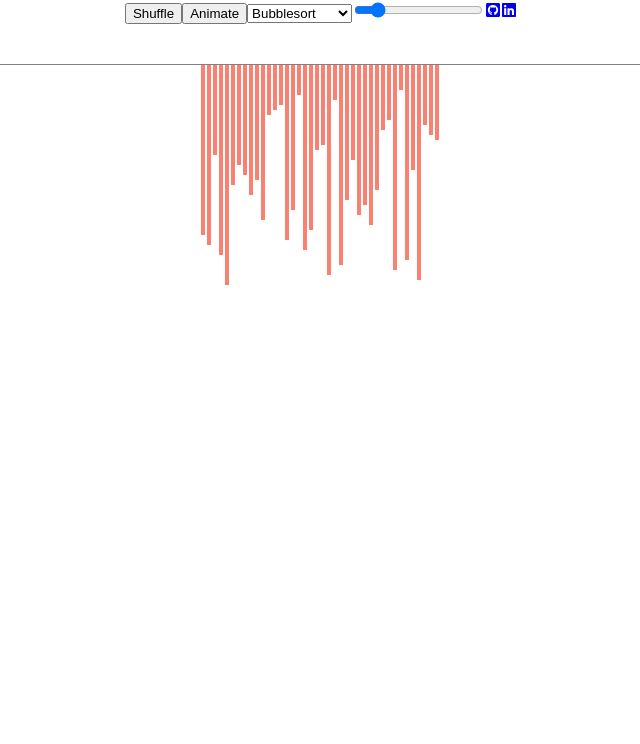
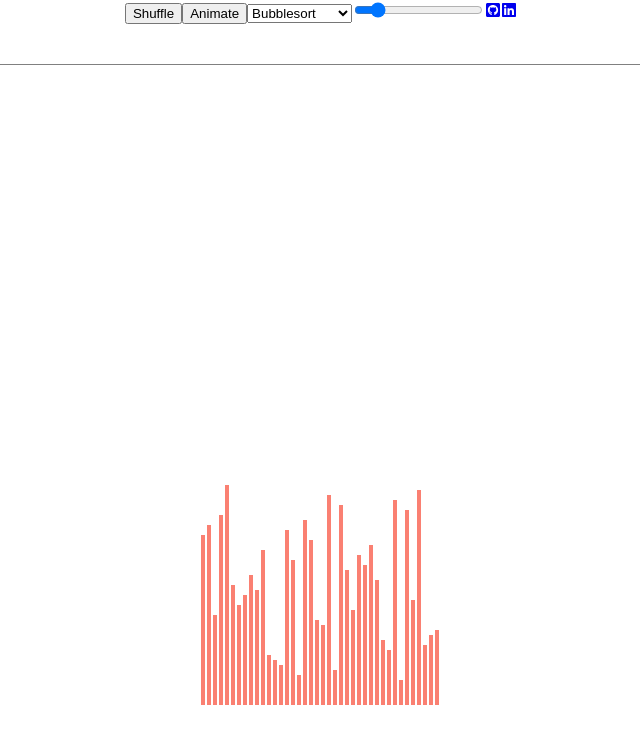
Before and after one commit to patricktrp/sorting-visualizer, a React (Create React App) app: page / in a window 1280 px wide. Shown: the top 744 px of the page, without its empty margins (319-959 px from the left). Built offline with nearby package versions, Linux system fonts and the light colour scheme.

Commit message:
Update Visualizer.module.css

```diff
--- a/src/components/Visualizer.module.css
+++ b/src/components/Visualizer.module.css
@@ -2,6 +2,6 @@
     display: flex;
     /* align-items: center; */
     justify-content: center;
-    /* align-items: flex-end; */
+    align-items: flex-end;
     height: 80vh;
 }
```
